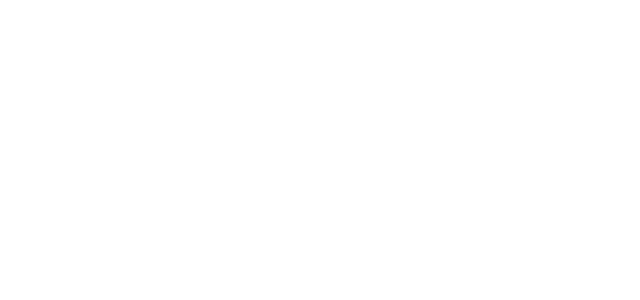
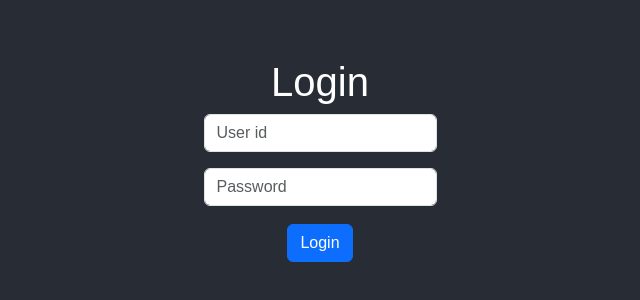
Before and after one commit to Kushalobroy/Written-Examination-System-Using-Blockchain-IPFS-and-Machine-Learning, a React (Create React App) app: page / in a window 1280 px wide. Before the commit this address had no page. Shown: the part 232-532 px from the top of the page, without its empty margins (320-960 px from the left). Built offline with nearby package versions, Linux system fonts and the light colour scheme.

Commit message:
initial commit

```diff
--- a/src/App.js
+++ b/src/App.js
@@ -5,15 +5,15 @@
 import Ahome from "./Admin/Ahome";
 import Ehome from "./Evaluator/Ehome";
 import Shome from "./Student/Shome";
-
+import Home from "./Home";
 
 function App() {
 
   return (
     <div className="App">
-<Router>
+      <Router>
         <Routes>
-
+          <Route path='/' element={<Home/>} />
           <Route path='/Admin' element={<Ahome />} />
           <Route path='/Student' element={<Shome />} />
           <Route path='/Evaluator' element={<Ehome />} />
--- /dev/null
+++ b/src/Home.jsx
@@ -0,0 +1,22 @@
+import React from "react";
+import './App.css';
+import "bootstrap/dist/css/bootstrap.min.css";
+function Home(){
+    return (
+        <header className="App-header">
+            <h1>Login</h1>
+            <form>
+                <div className="mb-3">
+                <input type="text" className="form-control" placeholder="User id"></input>
+                </div>
+                <div className="mb-3">
+                <input type="password" className="form-control" placeholder="Password"></input>
+                </div>
+                <div className="mb-3">
+                    <button className="btn btn-primary" type="submit">Login</button>
+                </div>
+            </form>
+        </header>
+    );
+}
+export default Home;
```
